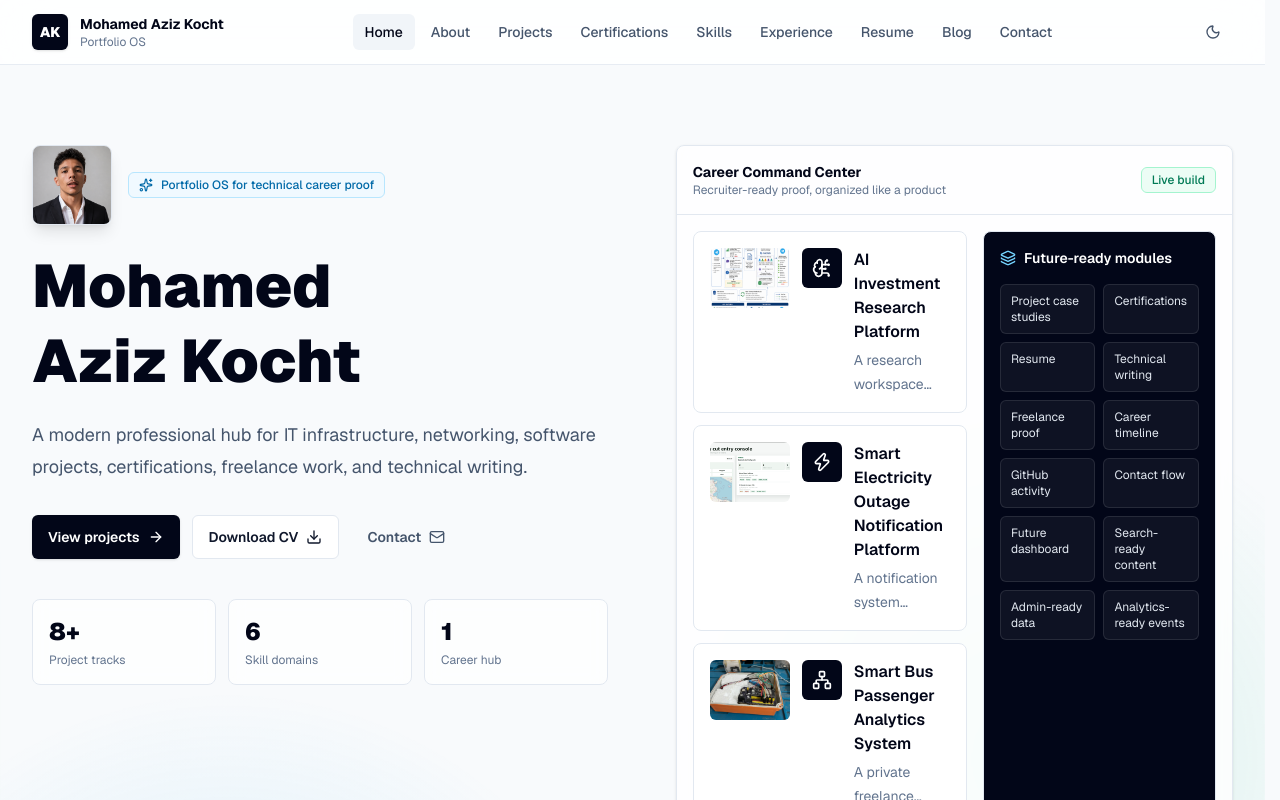
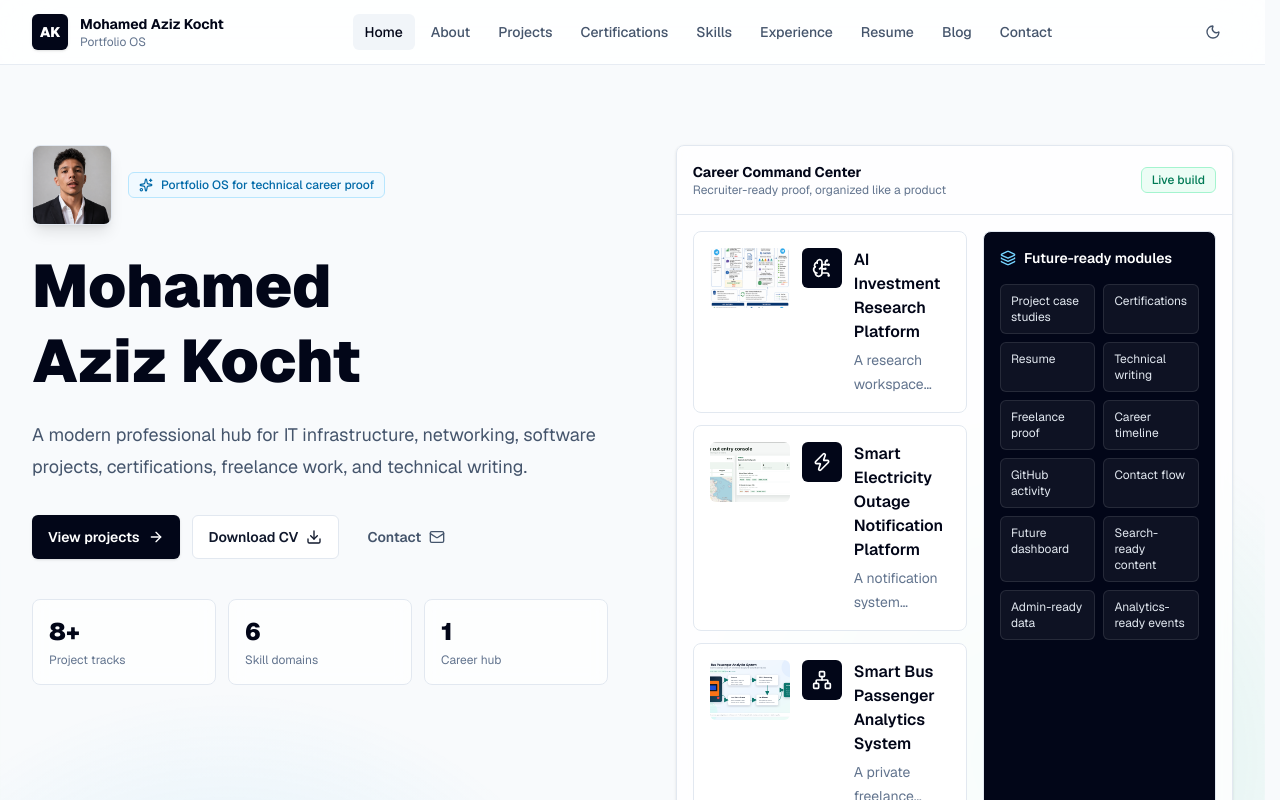
Before and after one commit to kochtaziz/personal-portfolio, a Next.js app: page / in a window 1280 px wide. Shown: the top 800 px of the page. Built offline with nearby package versions, Linux system fonts and the light colour scheme.

Commit message:
Add smart bus workflow diagram

```diff
--- a/src/data/site.ts
+++ b/src/data/site.ts
@@ -104,8 +104,9 @@ export const featuredProjects = [
     status: "Private freelance build",
     icon: Network,
     tags: ["ESP32", "IoT", "GPS", "Sensors", "Local Server"],
-    image: "/media/projects/smart-bus-passenger-counter-2.jpeg",
+    image: "/media/projects/smart-bus-passenger-analytics-diagram.png",
     screenshots: [
+      "/media/projects/smart-bus-passenger-analytics-diagram.png",
       "/media/projects/smart-bus-passenger-counter-2.jpeg",
       "/media/projects/smart-bus-passenger-counter-1.jpeg",
       "/media/projects/smart-bus-passenger-counter-display.jpeg",
```
Also changed, not shown: public/media/projects/smart-bus-passenger-analytics-diagram.png (added), public/media/projects/smart-bus-passenger-analytics-diagram.svg (added), public/projects/smart-bus-passenger-analytics/README.md.
